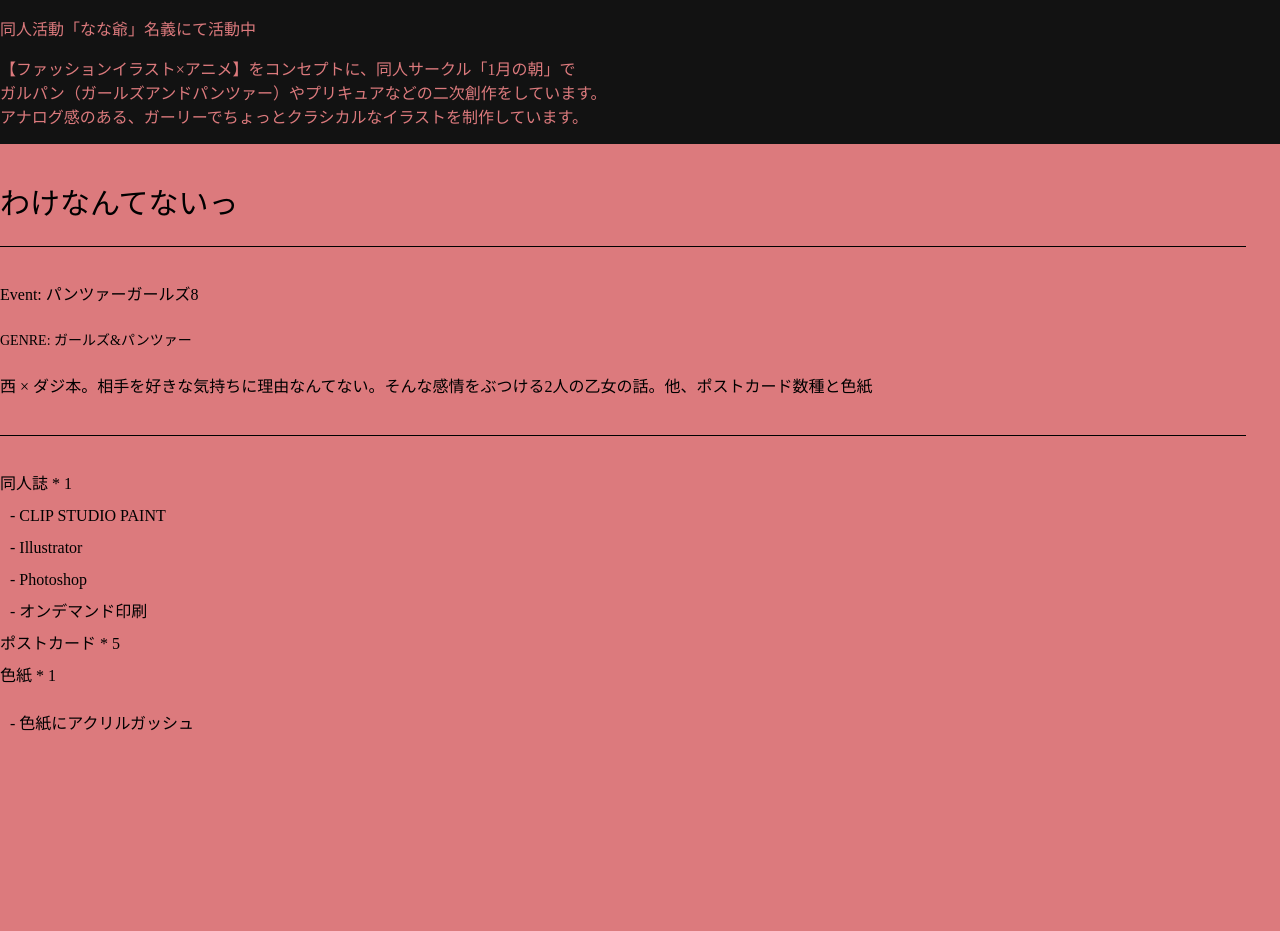
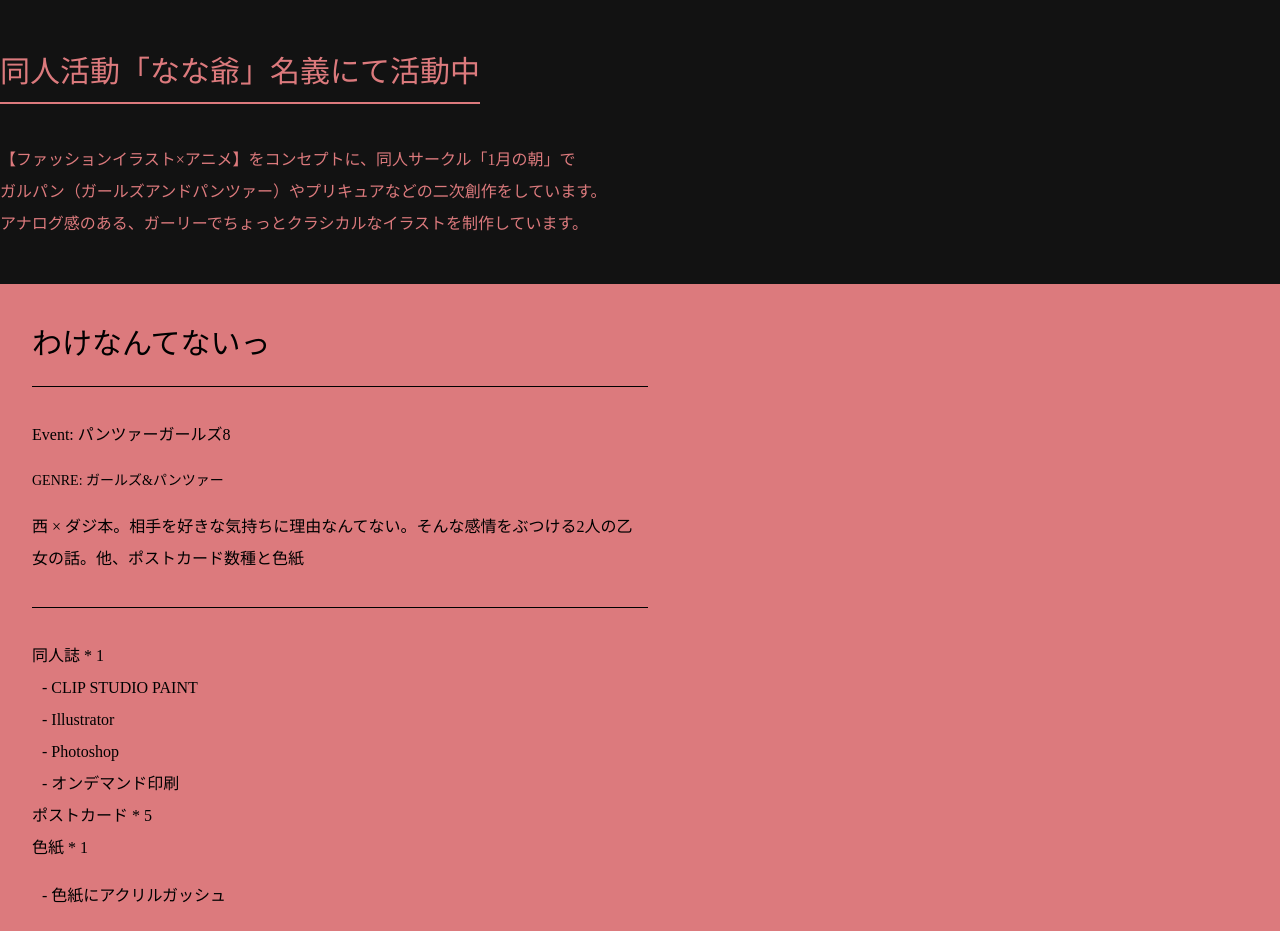
Before and after one commit to Shumpei0111/mbjs2023, an Astro site: page / in a window 1280 px wide. Shown: the part 3340-4271 px from the top of the page. Built offline with nearby package versions, Linux system fonts and the light colour scheme; Astro itself is replaced by a stand-in of ours; a web font is replaced by a local one.

Commit message:
Update 同人エリアのスクロール調整

```diff
--- a/src/lib/sideScroll.ts
+++ b/src/lib/sideScroll.ts
@@ -13,7 +13,7 @@ const sideScroll = () => {
     gsap.set(items, { width: 100 / num + "%" });
 
     gsap.to(items, {
-      xPercent: -110 * (num - 1), // x方向に移動させる
+      xPercent: -100 * (num - 1), // x方向に移動させる
       ease: "none",
       scrollTrigger: {
         trigger: area,
@@ -23,14 +23,6 @@ const sideScroll = () => {
         scrub: true,
       },
     });
-
-    const bg = document.getElementById("doujinSideBg");
-    const pinSpacer = document.querySelector(".pin-spacer");
-    if (bg && pinSpacer) {
-      console.log(pinSpacer.clientHeight);
-
-      bg.style.height = `${pinSpacer.clientHeight}px`;
-    }
   });
 };
 
--- a/src/pages/index.astro
+++ b/src/pages/index.astro
@@ -59,8 +59,8 @@ import { websiteArtworks, doujinArtworks } from "@/lib/project";
       <h3>
         <SectionBg genre="DOUJIN" />
       </h3>
-      <div>
-        <p>同人活動「なな爺」名義にて活動中</p>
+      <div class="whatsActive">
+        <p class="whatsActiveHead">同人活動「なな爺」名義にて活動中</p>
         <div>
           <p>
             【ファッションイラスト×アニメ】をコンセプトに、同人サークル「1月の朝」で<br
@@ -73,12 +73,13 @@ import { websiteArtworks, doujinArtworks } from "@/lib/project";
       </div>
       <div class="relative">
         <div class="doujinSideWrapper">
-          <div class="marginAuto">
+          <div class="adjust">
             <div class="side-scroll-area">
               <div class="doujinWrapper side-scroll-wrap">
                 {
-                  doujinArtworks.map((item) => (
+                  doujinArtworks.map((item, ind) => (
                     <article class="workArticle side-scroll-item">
+                      <div class="workArticleInner">
                         <p class="title">{item.title}</p>
                         <div class="description">
                           <p>Event: {item.eventName}</p>
@@ -114,6 +115,7 @@ import { websiteArtworks, doujinArtworks } from "@/lib/project";
                             </ul>
                           )}
                         </div>
+                      </div>
                     </article>
                   ))
                 }
@@ -121,7 +123,6 @@ import { websiteArtworks, doujinArtworks } from "@/lib/project";
             </div>
           </div>
         </div>
-        <div id="doujinSideBg"></div>
       </div>
     </section>
     <section>
@@ -183,30 +184,32 @@ import { websiteArtworks, doujinArtworks } from "@/lib/project";
     align-items: baseline;
   }
 
-  #doujinSideBg {
-    background-color: v.$primary;
-    position: absolute;
-    top: 0;
-    left: 0;
-    margin: 0 calc(-50vw + 50%);
-    width: 100vh;
-    z-index: -1;
+  .whatsActive {
+    margin-bottom: 44px;
+    line-height: 2;
+  }
+
+  .whatsActiveHead {
+    font-size: 3rem;
+    display: inline-block;
+    border-bottom: 2px solid;
+    margin-bottom: 24px;
   }
 
   .doujinSideWrapper {
     background-color: v.$primary;
   }
 
-  .marginAuto {
-    margin: 0 0 calc(-50vw + 50%);
+  .adjust {
+    position: relative;
+    margin: 0 calc(-50vw + 50%) 0;
+    background-color: v.$primary;
   }
 
   .doujinWrapper {
     background-color: v.$primary;
     display: flex;
     flex-wrap: nowrap;
-    // overflow-x: hidden;
-    gap: 0 50px;
     height: 100vh;
 
     & * {
@@ -217,10 +220,15 @@ import { websiteArtworks, doujinArtworks } from "@/lib/project";
       display: flex;
       flex-wrap: wrap;
       flex-direction: column;
+      height: calc(100vh - 4rem);
+      border-bottom: 2px solid #000;
+      background-color: v.$primary;
+    }
 
-      &:not(:first-of-type) {
+    .workArticleInner {
+      max-width: 680px;
       padding: 0 32px;
-      }
+      height: 100vh;
     }
   }
 
```
Lines whose indentation alone changed are shown as unchanged.
